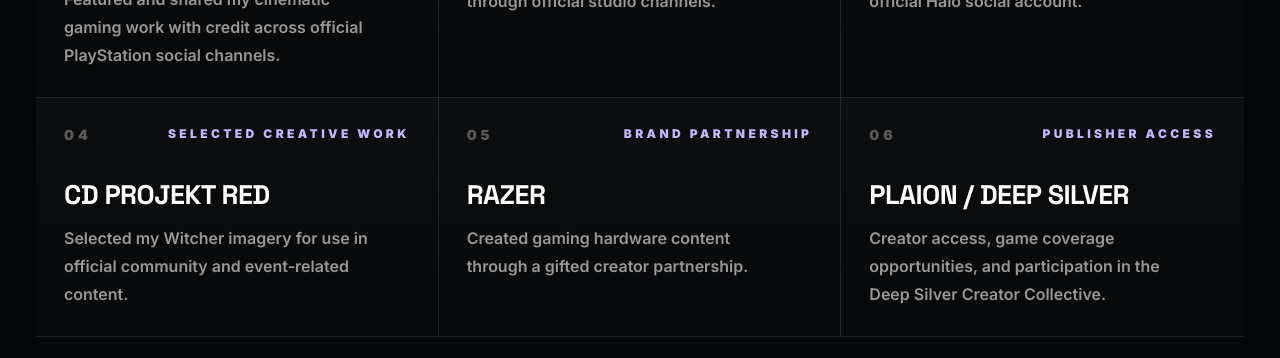
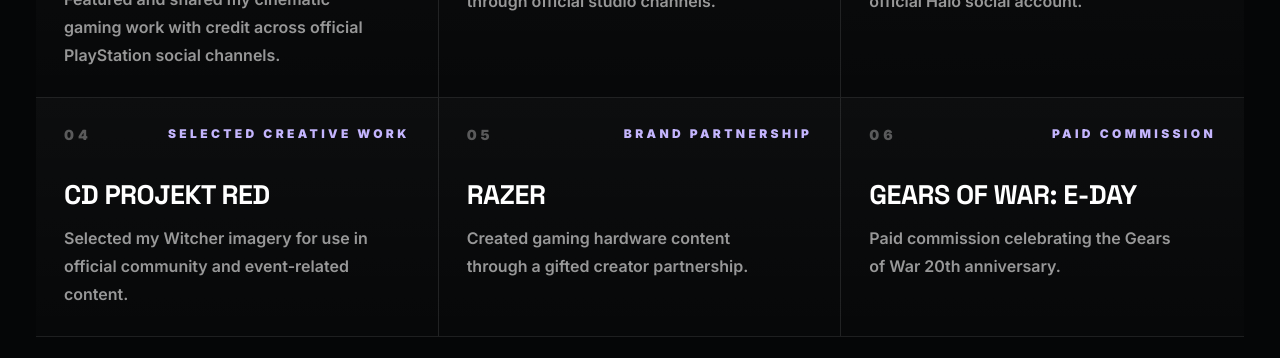
Before and after one commit to dannysimas/danny-simas-portfolio, a React (Vite) app: page / in a window 1280 px wide. Shown: the part 3100-3458 px from the top of the page. Built offline with nearby package versions, Linux system fonts and the light colour scheme; no server answers; a web font is replaced by a local one.

Commit message:
Feature Gears of War E-Day anniversary commission

```diff
--- a/src/App.jsx
+++ b/src/App.jsx
@@ -125,9 +125,9 @@ const wins = [
     text: "Created gaming hardware content through a gifted creator partnership.",
   },
   {
-    label: "Publisher Access",
-    title: "PLAION / Deep Silver",
-    text: "Creator access, game coverage opportunities, and participation in the Deep Silver Creator Collective.",
+    label: "Paid Commission",
+    title: "Gears of War: E-Day",
+    text: "Paid commission celebrating the Gears of War 20th anniversary.",
   },
 ];
 
```
